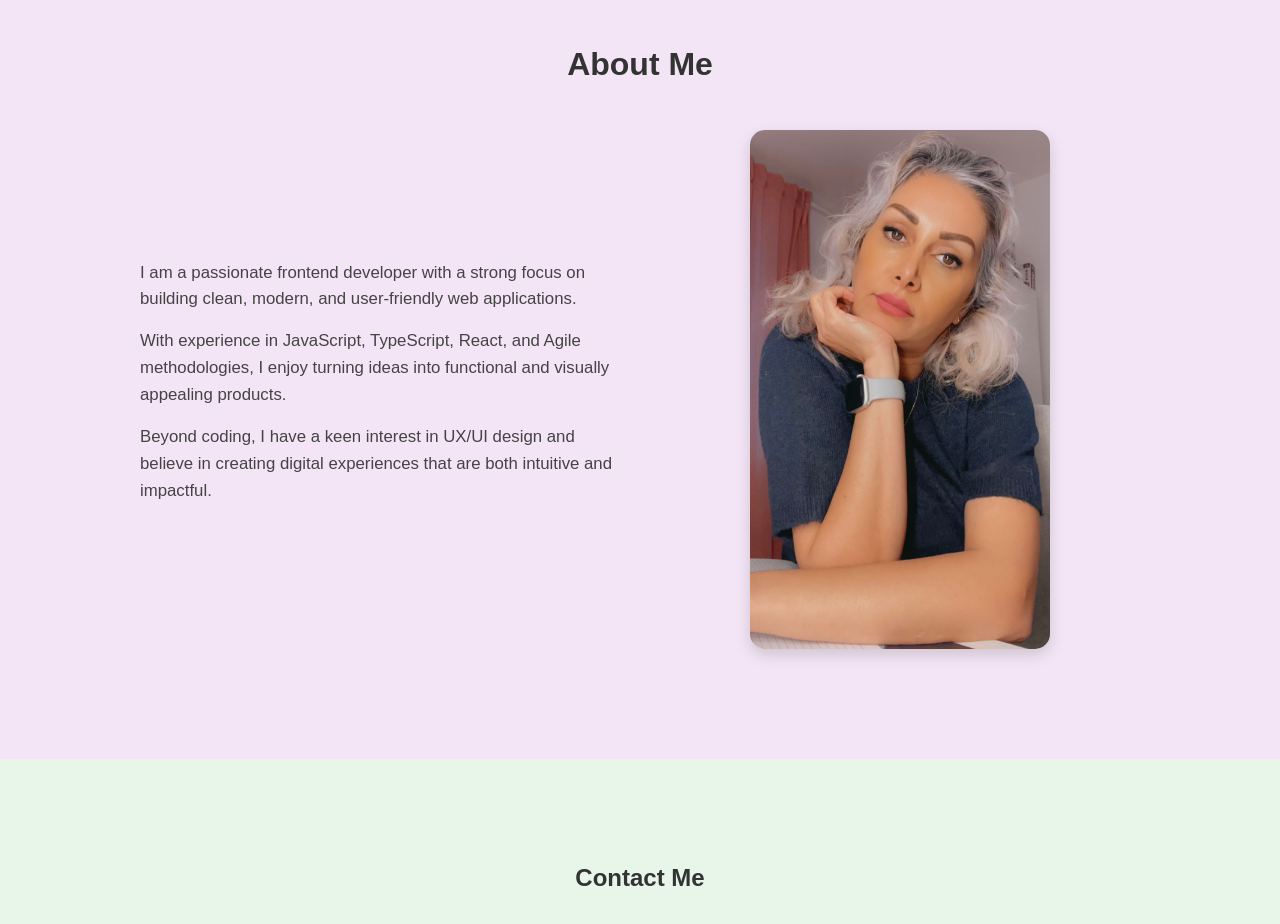
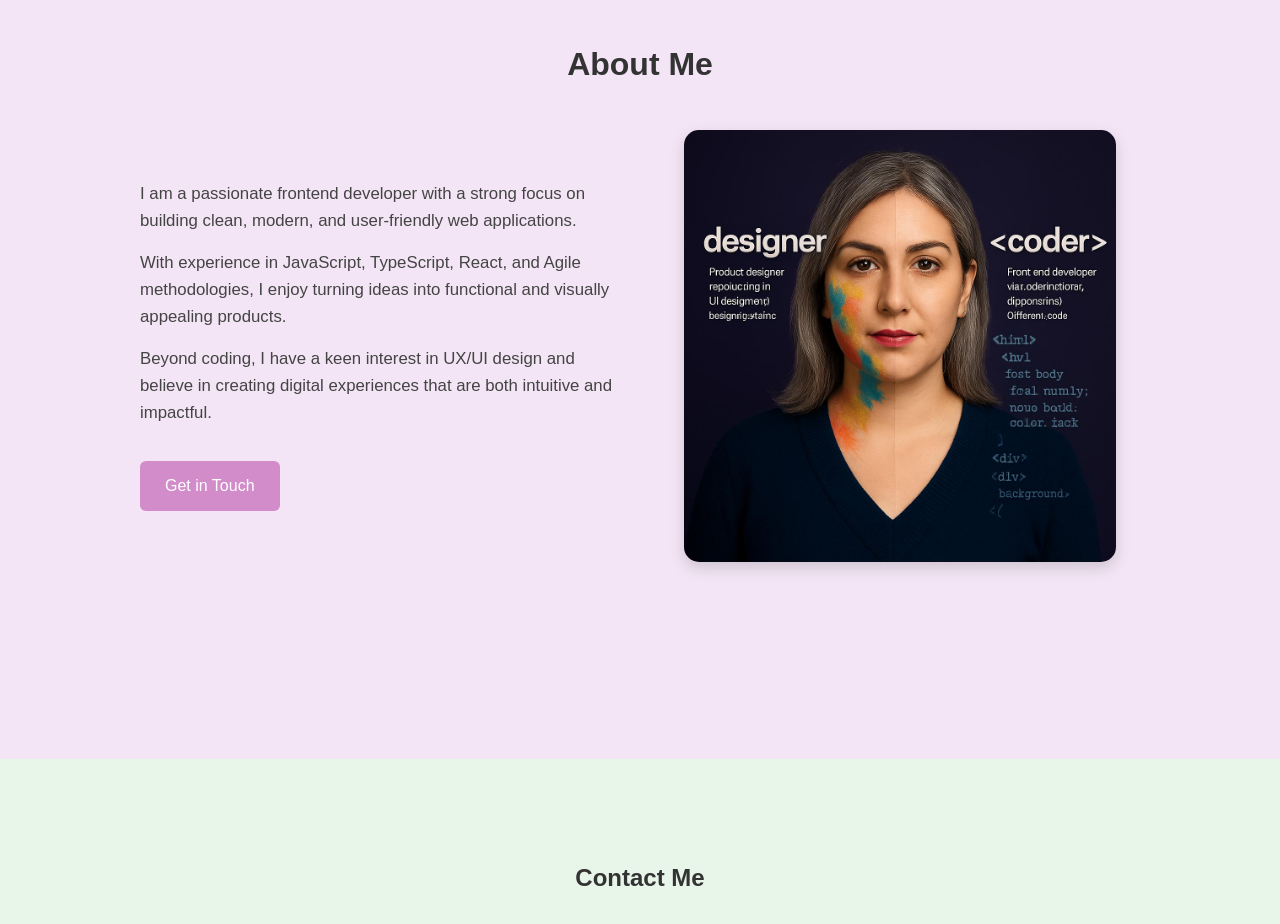
Before and after one commit to MalahatM/malahat-mor.github.io, a website with bundled scripts: page index.html in a window 1280 px wide. Shown: the part 1780-2704 px from the top of the page. Built offline with nearby package versions, Linux system fonts and the light colour scheme.

Commit message:
a photo added /a button fixed and styled in about me part.

```diff
--- a/index.html
+++ b/index.html
@@ -95,9 +95,10 @@
       <p>
         Beyond coding, I have a keen interest in UX/UI design and believe in creating digital experiences that are both intuitive and impactful.
       </p>
+	  <a href="#contact" class="about-btn">Get in Touch</a>
     </div>
     <div class="about-image">
-      <img src="images/profile.jpg" alt="Malahat Mortezavi">
+      <img src="images/coder.jpg" alt="Malahat Mortezavi">
     </div>
   </div>
 </section>
--- a/style.css
+++ b/style.css
@@ -285,6 +285,24 @@ body.dark-mode .home p {
 .about-text p {
   margin-bottom: 15px;
 }
+.about-btn {
+  display: inline-block;
+  margin-top: 20px;
+  padding: 12px 25px;
+  background-color: #d18cc9;
+  color: #fff;
+  font-size: 1rem;
+  font-weight: 500;
+  border-radius: 6px;
+  text-decoration: none;
+  transition: background-color 0.3s ease, transform 0.2s ease;
+}
+
+.about-btn:hover {
+  background-color: #890f87;
+  transform: translateY(-3px);
+}
+
 
 .about-image {
   flex: 1;
@@ -293,7 +311,7 @@ body.dark-mode .home p {
 }
 
 .about-image img {
-  width: 300px;
+  width: 90%;
   border-radius: 15px;
   box-shadow: 0 6px 15px rgba(0,0,0,0.15);
   transition: transform 0.3s ease;
```
Also changed, not shown: images/coder.jpg (added).
